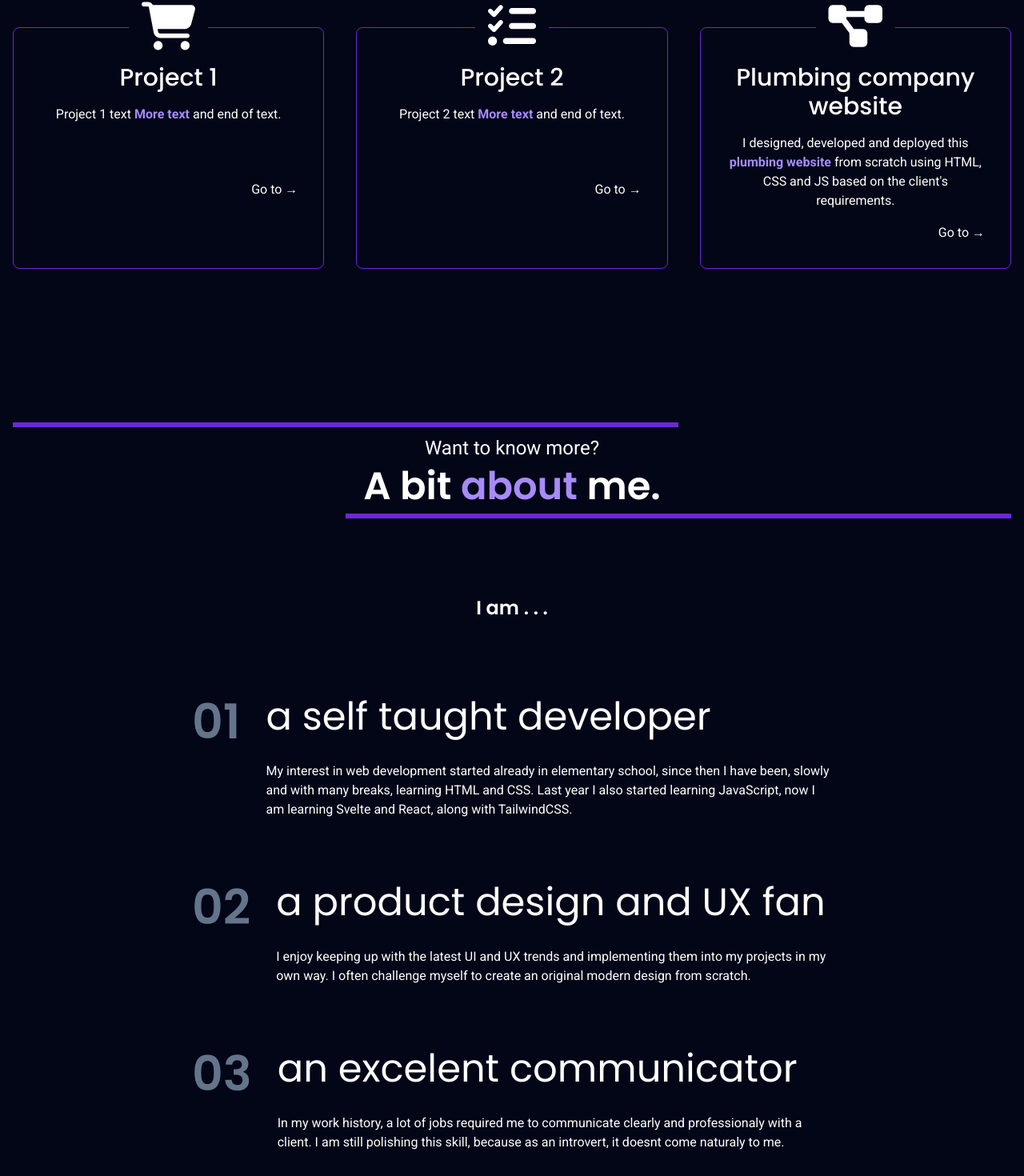
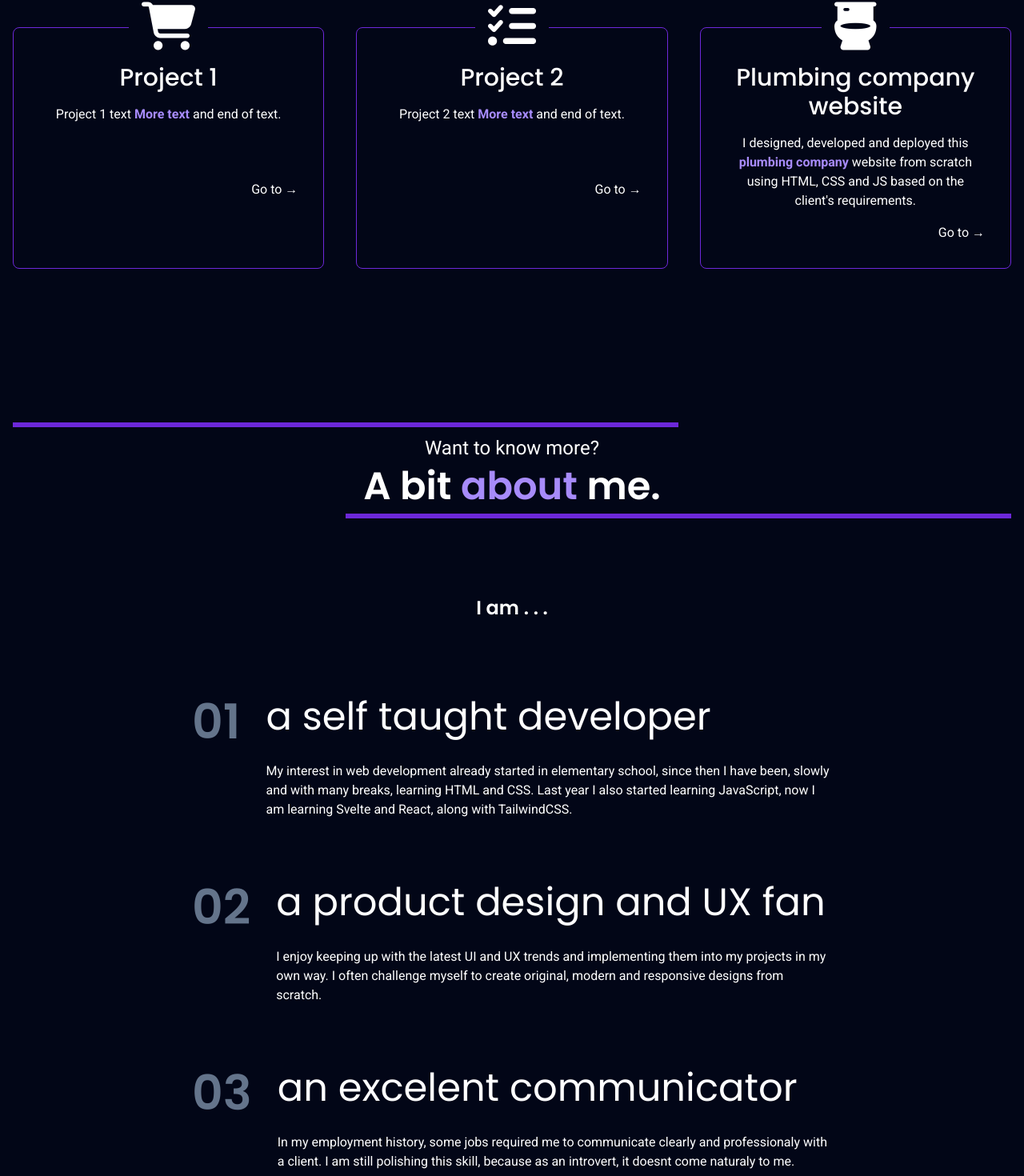
Before and after one commit to Lilleykuba/Portfolio_Project, a SvelteKit app in the folder my-project/: page / in a window 1280 px wide. Shown: the part 962-2432 px from the top of the page at 80% size. Built offline with nearby package versions, Linux system fonts and the light colour scheme.

Commit message:
Changes to some texts
Changed mainly project descriptions and about me sections

```diff
--- a/my-project/src/components/Main.svelte
+++ b/my-project/src/components/Main.svelte
@@ -4,13 +4,13 @@
     let steps = [
         {name: "Project 1", icon: "fa-solid fa-cart-shopping", href: "#"},
         {name: "Project 2", icon: "fa-solid fa-list-check", href: "#"},
-        {name: "Plumbing company website", icon: "fa-solid fa-diagram-project", href: "https://github.com/Camobeast/vodotopovbrne"},
+        {name: "Plumbing company website", icon: "fa-solid fa-toilet", href: "https://github.com/Camobeast/vodotopovbrne"},
     ];
 
     let benefits = [
-        {name: "a self taught developer", description: "My interest in web development started already in elementary school, since then I have been, slowly and with many breaks, learning HTML and CSS. Last year I also started learning JavaScript, now I am learning Svelte and React, along with TailwindCSS."},
-        {name: "a product design and UX fan", description: "I enjoy keeping up with the latest UI and UX trends and implementing them into my projects in my own way. I often challenge myself to create an original modern design from scratch."},
-        {name: "an excelent communicator", description: "In my work history, a lot of jobs required me to communicate clearly and professionaly with a client. I am still polishing this skill, because as an introvert, it doesnt come naturaly to me."},
+        {name: "a self taught developer", description: "My interest in web development already started in elementary school, since then I have been, slowly and with many breaks, learning HTML and CSS. Last year I also started learning JavaScript, now I am learning Svelte and React, along with TailwindCSS."},
+        {name: "a product design and UX fan", description: "I enjoy keeping up with the latest UI and UX trends and implementing them into my projects in my own way. I often challenge myself to create original, modern and responsive designs from scratch."},
+        {name: "an excelent communicator", description: "In my employment history, some jobs required me to communicate clearly and professionaly with a client. I am still polishing this skill, because as an introvert, it doesnt come naturaly to me."},
     ];
 </script>
 
@@ -68,7 +68,7 @@
             </Step>
             <Step step={steps[2]}>
                 <p>
-                    I designed, developed and deployed this <strong class="text-violet-400"> plumbing website</strong> from scratch using HTML, CSS and JS based on the client's requirements.
+                    I designed, developed and deployed this <strong class="text-violet-400"> plumbing company</strong>  website from scratch using HTML, CSS and JS based on the client's requirements.
                 </p>
             </Step>
         </div>
```
